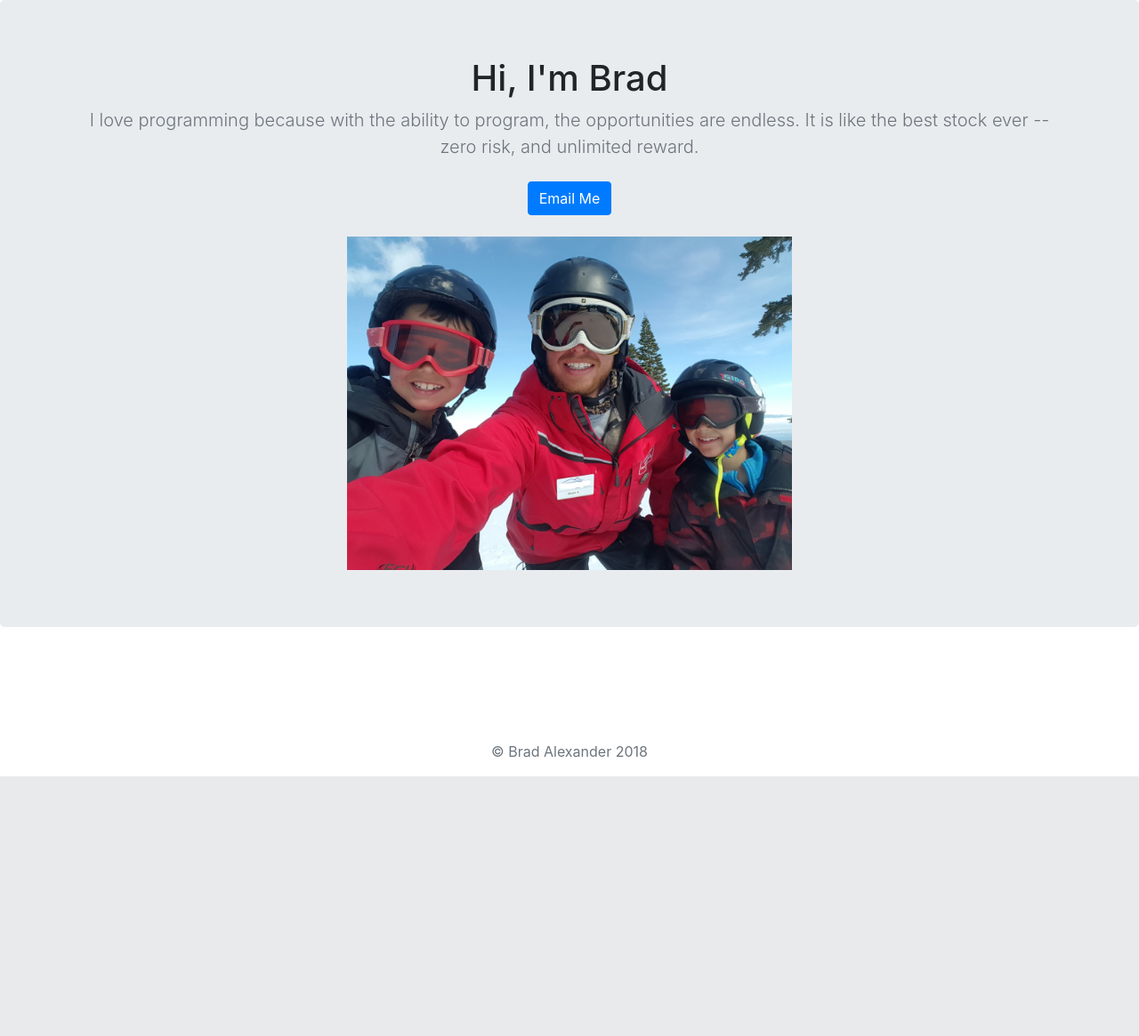
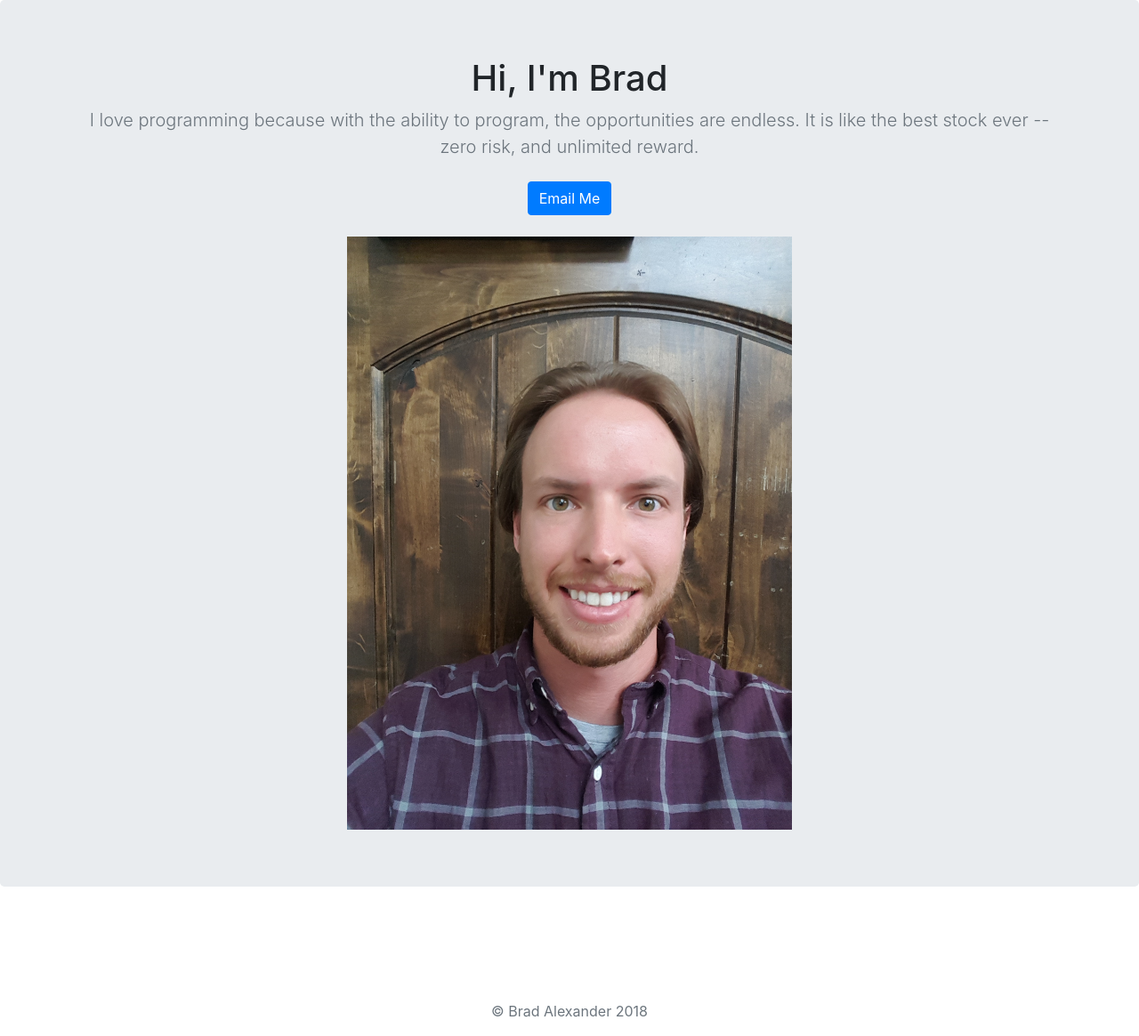
Before and after one commit to bralexander/portfolio-project, a Django app: page / in a window 1280 px wide. Shown: the part 56-1221 px from the top of the page at 89% size. Before the commit the page ends 929 px from the top, so only its background shows below. Run offline with Django 3.2, Linux system fonts and the light colour scheme; data that the repository does not hold is empty; some libraries are stand-ins or nearby versions.

Commit message:
blog fuctionality and polish

```diff
--- a/jobs/templates/jobs/home.html
+++ b/jobs/templates/jobs/home.html
@@ -44,7 +44,7 @@
           <p>
             <a href="mailto:bralexander@live.com" class="btn btn-primary my-2">Email Me</a>
           </p>
-          <img class=img-fluid src="{% static 'vip kid_LI.jpg' %}" height=500 width=500 />
+          <img class=img-fluid src="{% static 'Brad.jpg' %}" rotate=90 height=500 width=500 />
         </div>
       </section>
 
```
